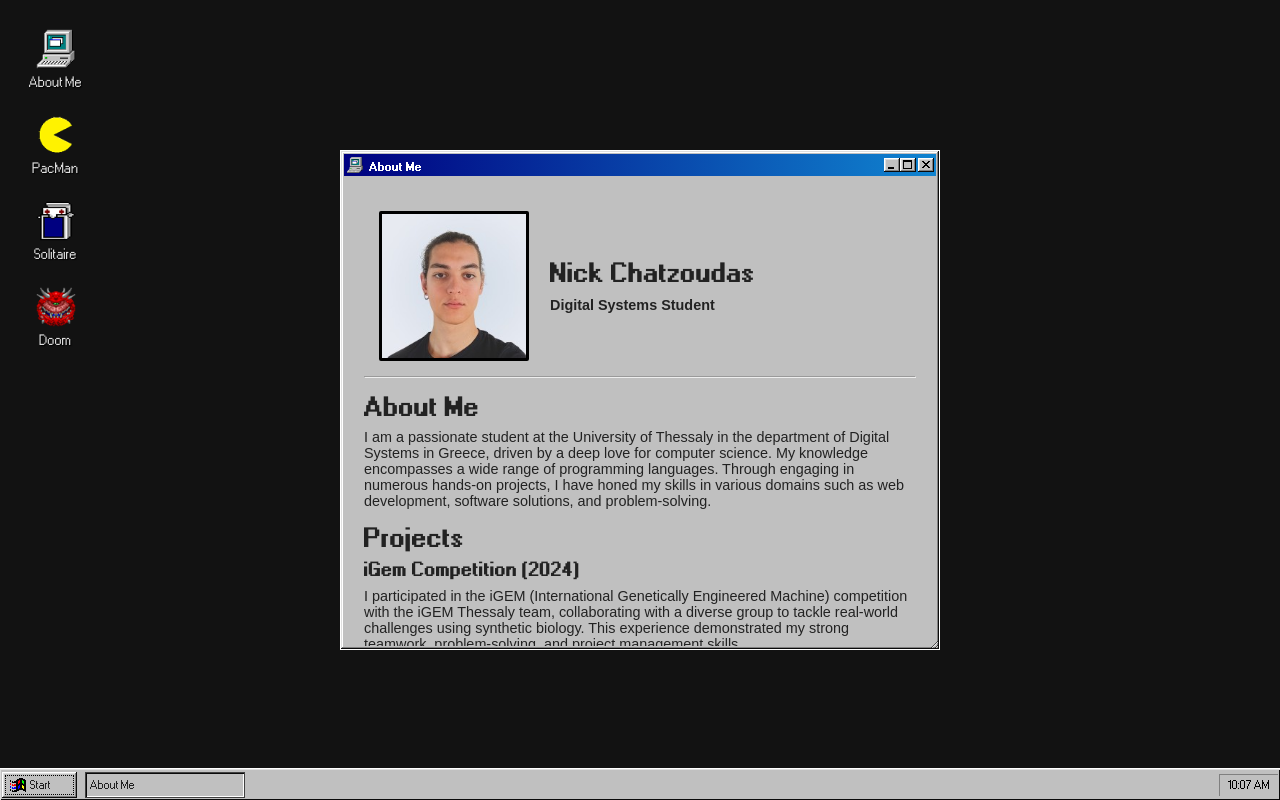
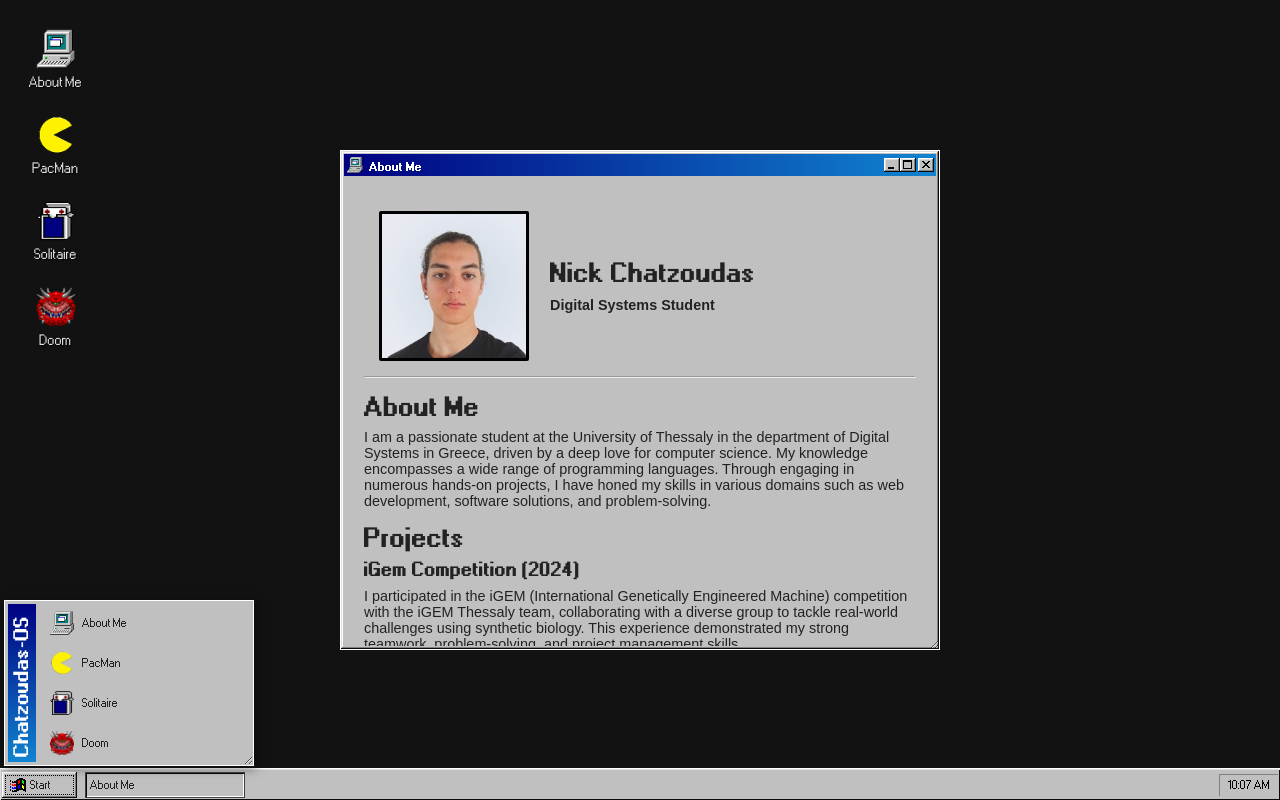
Before and after one commit to Nikos-Chatzoudas/portfolio-os, a React (Vite) app: page / in a window 1280 px wide. Both pictures are taken after a click on the button "Start". Built offline with nearby package versions, Linux system fonts and the light colour scheme.

Commit message:
bla bla bla

```diff
--- a/src/components/Desktop.tsx
+++ b/src/components/Desktop.tsx
@@ -6,7 +6,7 @@ import DosBox from './apps/DosBox';
 
 
 
-interface AppConfig {
+export interface AppConfig {
     id: string;
     title: string;
     icon: string;
@@ -144,7 +144,12 @@ const Desktop: React.FC = () => {
                     </Window>
                 ))}
             </div>
-            <Taskbar activeWindows={windows} onWindowClick={handleWindowFocus} />
+            <Taskbar
+                activeWindows={windows}
+                onWindowClick={handleWindowFocus}
+                apps={apps}
+                onStartApp={handleIconDoubleClick}
+            />
         </div>
     );
 };
--- a/src/components/Taskbar.tsx
+++ b/src/components/Taskbar.tsx
@@ -1,5 +1,6 @@
-import React, { useState, useEffect } from 'react';
+import React, { useState, useEffect, useRef } from 'react';
 import '98.css/dist/98.css';
+import type { AppConfig } from './Desktop';
 
 interface TaskbarProps {
     activeWindows: {
@@ -8,10 +9,34 @@ interface TaskbarProps {
         isActive: boolean;
     }[];
     onWindowClick: (id: string) => void;
+    apps: AppConfig[];
+    onStartApp: (appId: string) => void;
 }
 
-const Taskbar: React.FC<TaskbarProps> = ({ activeWindows, onWindowClick }) => {
+const Taskbar: React.FC<TaskbarProps> = ({ activeWindows, onWindowClick, apps, onStartApp }) => {
     const [time, setTime] = useState(new Date());
+    const [isStartOpen, setIsStartOpen] = useState(false);
+    const startMenuRef = useRef<HTMLDivElement>(null);
+    const startButtonRef = useRef<HTMLButtonElement>(null);
+
+    useEffect(() => {
+        const handleClickOutside = (event: MouseEvent) => {
+            if (
+                isStartOpen &&
+                startMenuRef.current &&
+                !startMenuRef.current.contains(event.target as Node) &&
+                startButtonRef.current &&
+                !startButtonRef.current.contains(event.target as Node)
+            ) {
+                setIsStartOpen(false);
+            }
+        };
+
+        document.addEventListener('mousedown', handleClickOutside);
+        return () => {
+            document.removeEventListener('mousedown', handleClickOutside);
+        };
+    }, [isStartOpen]);
 
     useEffect(() => {
         const timer = setInterval(() => {
@@ -22,10 +47,88 @@ const Taskbar: React.FC<TaskbarProps> = ({ activeWindows, onWindowClick }) => {
     }, []);
 
     return (
-        <div className="taskbar">
-
-            <div className='start-button-container'>
-                <button className="start-button">
+        <div className="taskbar" style={{ zIndex: 10000 }}>
+            <div className='start-button-container' style={{ position: 'relative' }}>
+                {isStartOpen && (
+                    <div
+                        ref={startMenuRef}
+                        className="window"
+                        style={{
+                            position: 'absolute',
+                            bottom: '32px',
+                            left: '2px',
+                            width: '250px',
+                            zIndex: 10001,
+                            display: 'flex',
+                            flexDirection: 'column',
+                            padding: '0',
+                            boxShadow: '2px 2px 10px rgba(0,0,0,0.5)'
+                        }}
+                    >
+                        <div className="window-body" style={{ margin: '0', display: 'flex', flexDirection: 'row', padding: '3px', height: '100%' }}>
+                            <div style={{
+                                width: '28px',
+                                background: 'linear-gradient(to bottom, #000080, #1084d0)',
+                                display: 'flex',
+                                alignItems: 'flex-end',
+                                justifyContent: 'center',
+                                paddingBottom: '0px',
+                                marginRight: '3px'
+                            }}>
+                                <span style={{
+                                    writingMode: 'vertical-rl',
+                                    transform: 'rotate(180deg)',
+                                    color: 'white',
+                                    fontWeight: 'bold',
+                                    fontSize: '18px',
+                                    whiteSpace: 'nowrap',
+                                    padding: '5px 0'
+                                }}>
+                                    Chatzoudas-OS
+                                </span>
+                            </div>
+                            <div style={{
+                                display: 'flex',
+                                flexDirection: 'column',
+                                gap: '2px',
+                                flex: 1
+                            }}>
+                                {apps.map(app => (
+                                    <div
+                                        key={app.id}
+                                        onClick={() => {
+                                            onStartApp(app.id);
+                                            setIsStartOpen(false);
+                                        }}
+                                        style={{
+                                            padding: '6px 10px',
+                                            display: 'flex',
+                                            alignItems: 'center',
+                                            cursor: 'pointer',
+                                            border: '1px solid transparent'
+                                        }}
+                                        onMouseEnter={(e) => {
+                                            e.currentTarget.style.backgroundColor = '#000080';
+                                            e.currentTarget.style.color = 'white';
+                                        }}
+                                        onMouseLeave={(e) => {
+                                            e.currentTarget.style.backgroundColor = 'transparent';
+                                            e.currentTarget.style.color = 'black';
+                                        }}
+                                    >
+                                        <img src={app.icon} alt={app.title} style={{ width: '24px', height: '24px', marginRight: '8px' }} />
+                                        <span>{app.title}</span>
+                                    </div>
+                                ))}
+                            </div>
+                        </div>
+                    </div>
+                )}
+                <button
+                    ref={startButtonRef}
+                    className={`start-button ${isStartOpen ? 'active' : ''}`}
+                    onClick={() => setIsStartOpen(!isStartOpen)}
+                >
                     <img
                         src="/icons/windowsStartIcon.png"
                         alt="Start"
```
